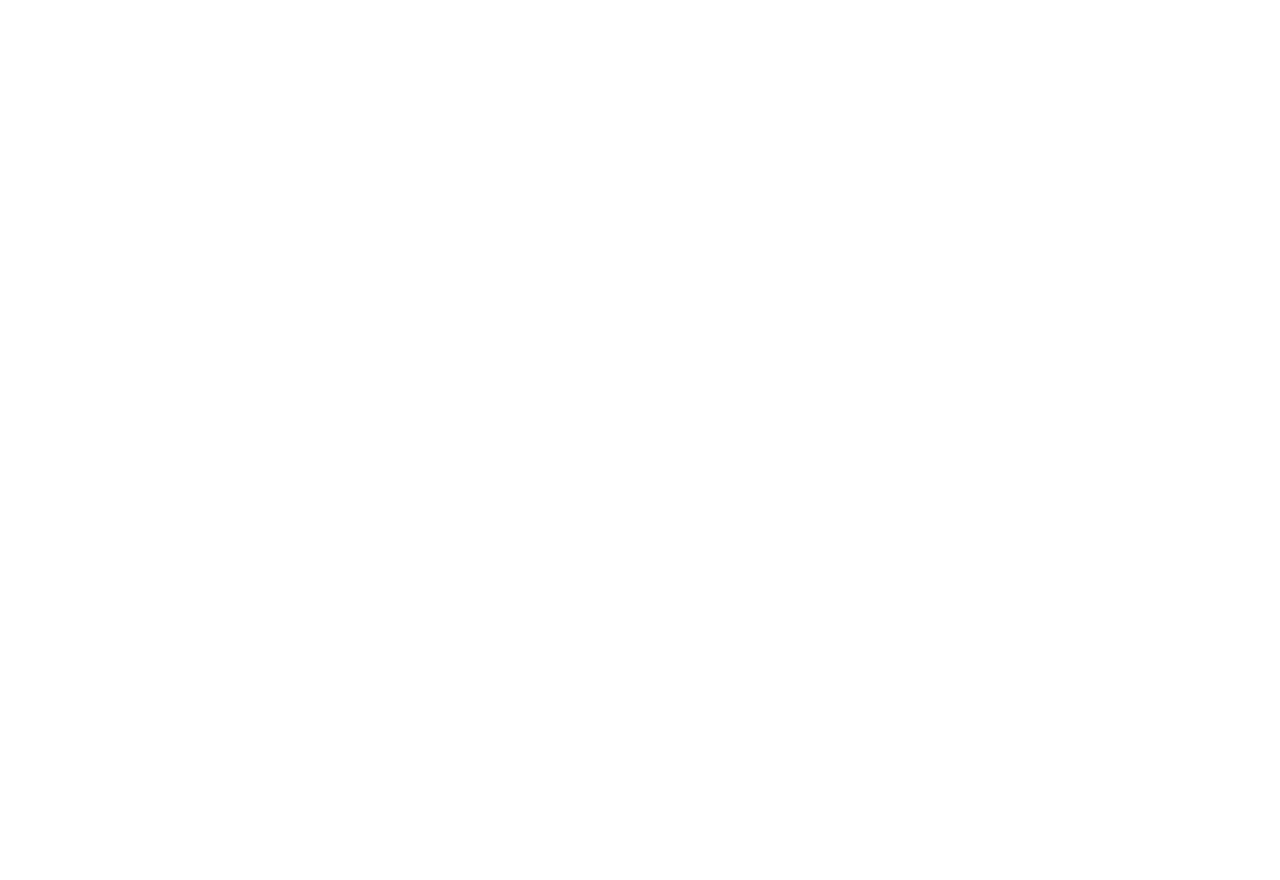
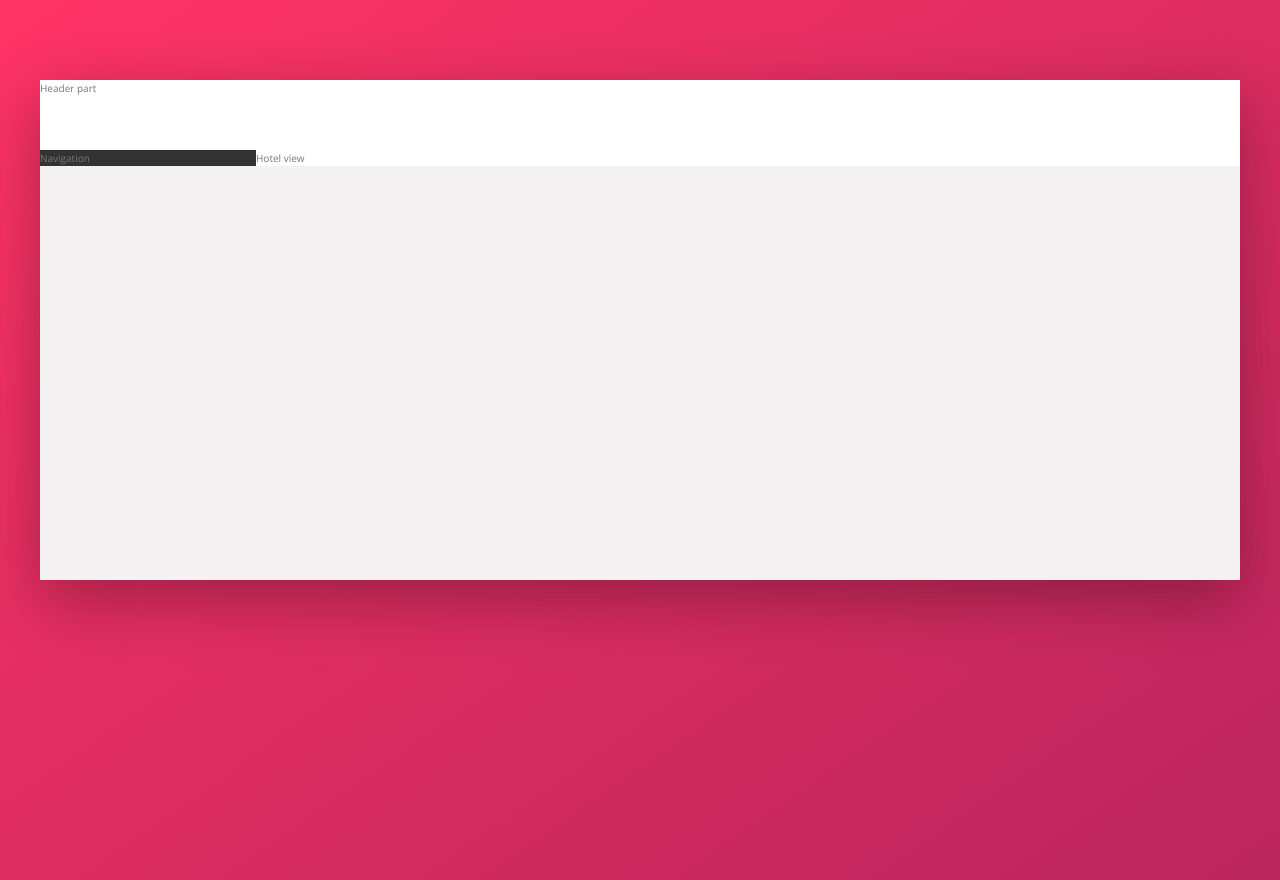
Before and after one commit to sivakusayan/Trillo, a website: page index.html in a window 1280 px wide. Before the commit the page ends 800 px from the top, so only its background shows below. Drawn offline with nearby package versions, Linux system fonts and the light colour scheme.

Commit message:
Setup basic layout for webpage

```diff
--- a/index.html
+++ b/index.html
@@ -11,6 +11,18 @@
         <title>trillo &mdash; Your all-in-one booking app</title>
     </head>
     <body>
-
+        <div class="container">
+            <header class="header">
+                Header part
+            </header>
+            <div class="content">
+                <nav class="sidebar">
+                    Navigation
+                </nav>
+                <main class="hotel-view">
+                    Hotel view
+                </main>
+            </div>
+        </div>
     </body>
 </html>
--- /dev/null
+++ b/sass/_base.scss
@@ -0,0 +1,61 @@
+/*
+COLORS
+
+Primary: #eb2f64
+Primary light: #FF3366
+Primary dark: #BA265D
+
+Grey light 1: #faf9f9
+Grey light 2: #f4f2f2
+Grey light 3: #f0eeee
+Grey light 4: #ccc
+
+Grey dark 1: #333
+Grey dark 2: #777
+Grey dark 3: #999
+
+*/
+
+:root {
+  --color-primary: #eb2f64;
+  --color-primary-light: #FF3366;
+  --color-primary-dark: #BA265D;
+
+  --color-grey-light-1: #faf9f9;
+  --color-grey-light-2: #f4f2f2;
+  --color-grey-light-3: #f0eeee;
+  --color-grey-light-4: #ccc;
+
+  --color-grey-dark-1: #333;
+  --color-grey-dark-2: #777;
+  --color-grey-dark-3: #999;
+
+  --shadow-dark: 0 2rem 6rem rgba(0,0,0,.3);
+}
+
+* {
+  margin: 0;
+  padding: 0;
+}
+
+*,
+*::before,
+*::after {
+  box-sizing: inherit;
+}
+
+html {
+  box-sizing: border-box;
+  font-size: 62.5%;
+}
+
+body {
+  font-family: 'Open Sans', sans-serif;
+  background-image: linear-gradient(to right bottom, var(--color-primary-light), var(--color-primary-dark));
+  background-size: cover;
+  font-weight: 400;
+  line-height: 1.6;
+  background-repeat: no-repeat;
+  min-height: 100vh;
+  color: var(--color-grey-dark-2);
+}
--- /dev/null
+++ b/sass/_layout.scss
@@ -0,0 +1,28 @@
+.container {
+  max-width: 120rem;
+  margin: 8rem auto;
+  background-color: var(--color-grey-light-2);
+  box-shadow: var(--shadow-dark);
+  min-height: 50rem;
+}
+
+.header {
+  height: 7rem;
+  background-color: #fff;
+  border-bottom: var(--color-grey-light-1);
+}
+
+.content {
+  display: flex;
+}
+
+.sidebar {
+  background-color: var(--color-grey-dark-1);
+
+  flex: 0 0 18%;
+}
+
+.hotel-view {
+  background-color: #fff;
+  flex: 1;
+}
--- a/sass/main.scss
+++ b/sass/main.scss
@@ -1,17 +1,3 @@
-/*
-COLORS
-
-Primary: #eb2f64
-Primary light: #FF3366
-Primary dark: #BA265D
-
-Grey light 1: #faf9f9
-Grey light 2: #f4f2f2
-Grey light 3: #f0eeee
-Grey light 4: #ccc
-
-Grey dark 1: #333
-Grey dark 2: #777
-Grey dark 3: #999
-
-*/
+@import "base";
+@import "layout";
+@import "components";
```
Also changed, not shown: package.json (+6 -8 lines), css/style.css, sass/_components.scss (added), 1 other file.
